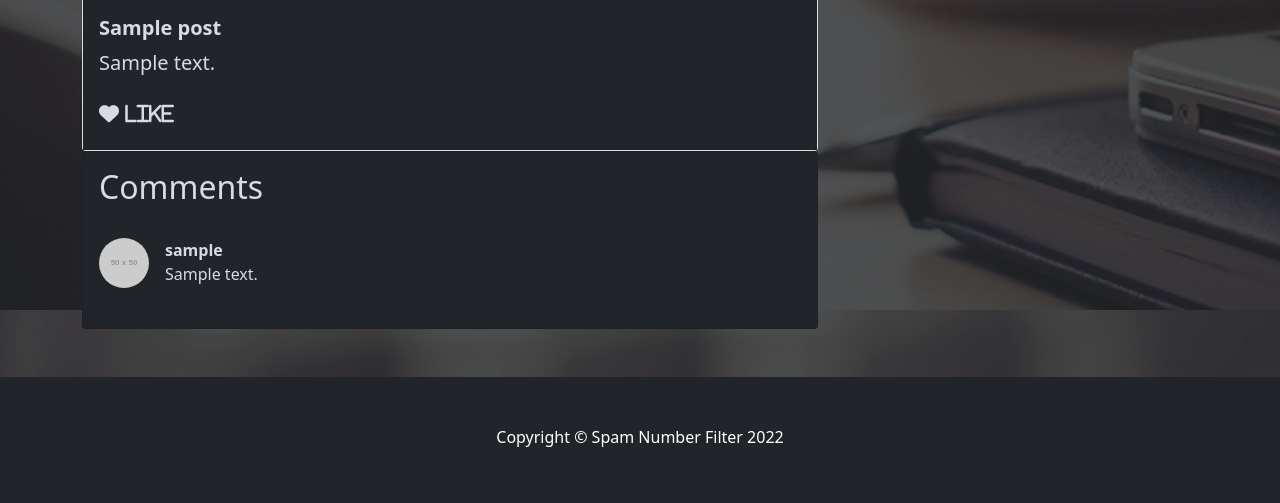
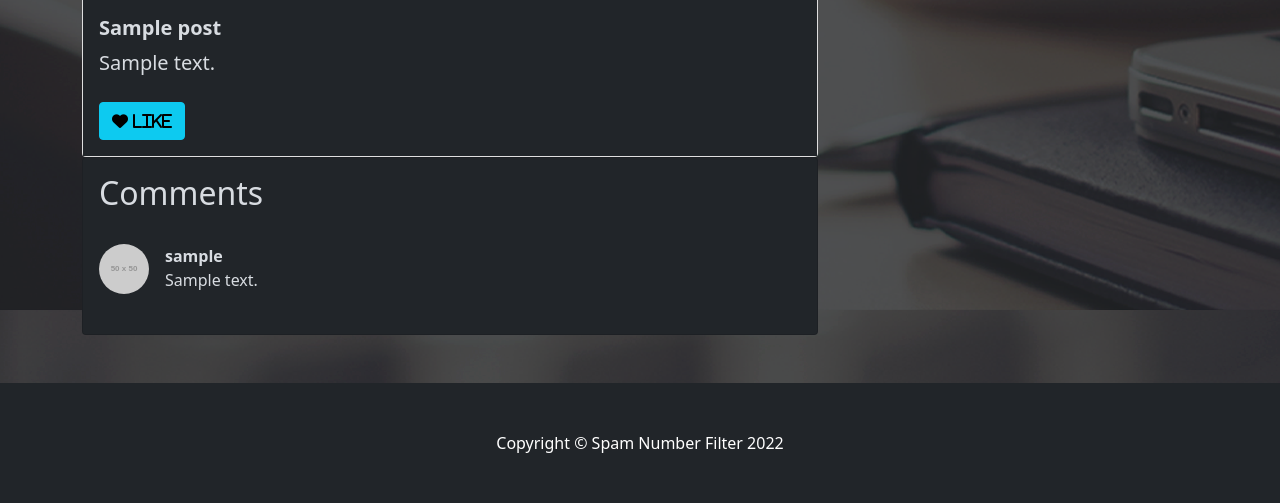
Before and after one commit to Spam-Number-Filter/Spam-Filter-WebPage, a Django app: page /posts/1/ in a window 1280 px wide. Shown: the part 788-1291 px from the top of the page. Before the commit the page ends 1235 px from the top, so only its background shows below. Run offline with Django 4.2, Linux system fonts and the light colour scheme; data comes from the database, SQL or seed files in the repository; tables that the repository leaves empty hold one stand-in row (values such as "Sample post"); grey boxes labelled with a size stand in for pictures from a placeholder-image service; some libraries are stand-ins or nearby versions.

Commit message:
fix(like): fixed like button

```diff
--- a/data_numbers/templates/post/post_detail.html
+++ b/data_numbers/templates/post/post_detail.html
@@ -79,32 +79,28 @@
     <html lang="en">
     <body background="/static/images/background.png">
         <!-- Center the page content-->
-    <div class="container mt-5" style="color: #d8dce1; ">
+        <div class="container mt-5" style="color: #d8dce1; " >
             <div class="row">
                 <div class="col-lg-8">
                     <!-- Post content-->
                         <!-- Post header-->
                         <header class="mb-4">
                             <!-- Phone number-->
-                    <h1 class="fw-bolder mb-1" style="color: #b7b8ba">
-                        +{{ post.telephone.prefix }} {{ post.telephone.phone }} </h1>
+                            <h1 class="fw-bolder mb-1" style="color: #b7b8ba"> +{{ post.telephone.prefix }} {{ post.telephone.phone }} </h1>
                             <!-- Post meta content-->
-                    <div class="text-muted fst-italic mb-2" style="color: #a6afb7">Posted on {{ post.date }}
-                        by {{ post.user_id }} </div>
+                            <div class="text-muted fst-italic mb-2" style="color: #a6afb7">Posted on {{ post.date }} by {{ post.user_id }} </div>
                             <!-- Post category-->
-                    <a class="badge bg-secondary text-decoration-none link-light"
-                       href="#!"> {{ post.category.type }} </a>
+                            <a class="badge bg-secondary text-decoration-none link-light" href="#!"> {{ post.category.type }} </a>
                         </header>
-                <div class="card">
-                    <img src="https://i.imgur.com/Oco4P6B.png" class="card-img-top" alt="Image describing post category"
-                         width="30%" height="30%"/>
+                        <div class="card" >
+                            <img src="https://i.imgur.com/Oco4P6B.png" class="card-img-top" alt="Image describing post category" width="30%" height="30%"/>
                             <div class="card-body" style="background-color: #212529">
                                 <h5 class="fw-bold"> {{ post.title }} </h5>
                                 <p class="fs-5 mb-4"> {{ post.message }} </p>
                                 {% csrf_token %}
-                        <h5><i class="fa-solid fa-heart"> Like</i></h5>
+                                <button class="btn btn-info" onclick="submitLike( {{ post.post_id }}, {{ user.id }} )"><i class="fa-solid fa-heart"> Like</i></button>
                                 {% if user.id == post.user_id.id %}
-                            <button class="btn btn-warning" onclick="location.href = '/post/edit/{{ post.post_id }}'"
+                                    <button class="btn btn-warning" onclick="location.href = '/post/edit/{{post.post_id}}'"
                                     >MODIFY
                                         POST {% csrf_token %}</button>
                                     <button class="btn btn-danger" onclick="deletePost( {{ post.post_id }} )">DELETE
@@ -112,6 +108,7 @@
                                 {% endif %}
                             </div>
                         </div>
+
                 <!-- Comments section-->
                 <section class="mb-5" style="color: #d8dce1">
                     <div class="card bg-dark">
@@ -121,9 +118,9 @@
                             <br/>
                             {% if user.is_authenticated %}
                                 <form class="mb-4">
-                                <textarea class="form-control" id="message" rows="3"
+                                <textarea class="form-control" id="message" name="message" rows="3"
                                           placeholder="Join the discussion and leave a comment!"></textarea>
-                                    <button class="btn btn-secondary" onclick="onSubmitClick()">Submit</button>
+                                    <button class="btn btn-secondary" id="submit-button" onclick="onSubmitClick()">Submit</button>
                                 </form>
                             {% endif %}
                             {% for comment in comments %}
--- a/data_numbers/views.py
+++ b/data_numbers/views.py
@@ -8,7 +8,6 @@ from django.contrib import messages
 from django.contrib.auth import authenticate, login
 from django.contrib.auth.forms import UserCreationForm
 from django.contrib.auth.models import User
-from django.core import serializers
 from django.http import HttpResponse
 
 # Create your views here.
@@ -133,7 +132,6 @@ class PostCreate(CreateView):
 class PostDetail(DetailView):
     model = Post
     template_name = "post/post_detail.html"
-    comments = serializers.serialize("python", Comment.objects.all())
 
     def get_context_data(self, **kwargs):
         context = super().get_context_data(**kwargs)
```
Lines whose indentation alone changed are shown as unchanged.
